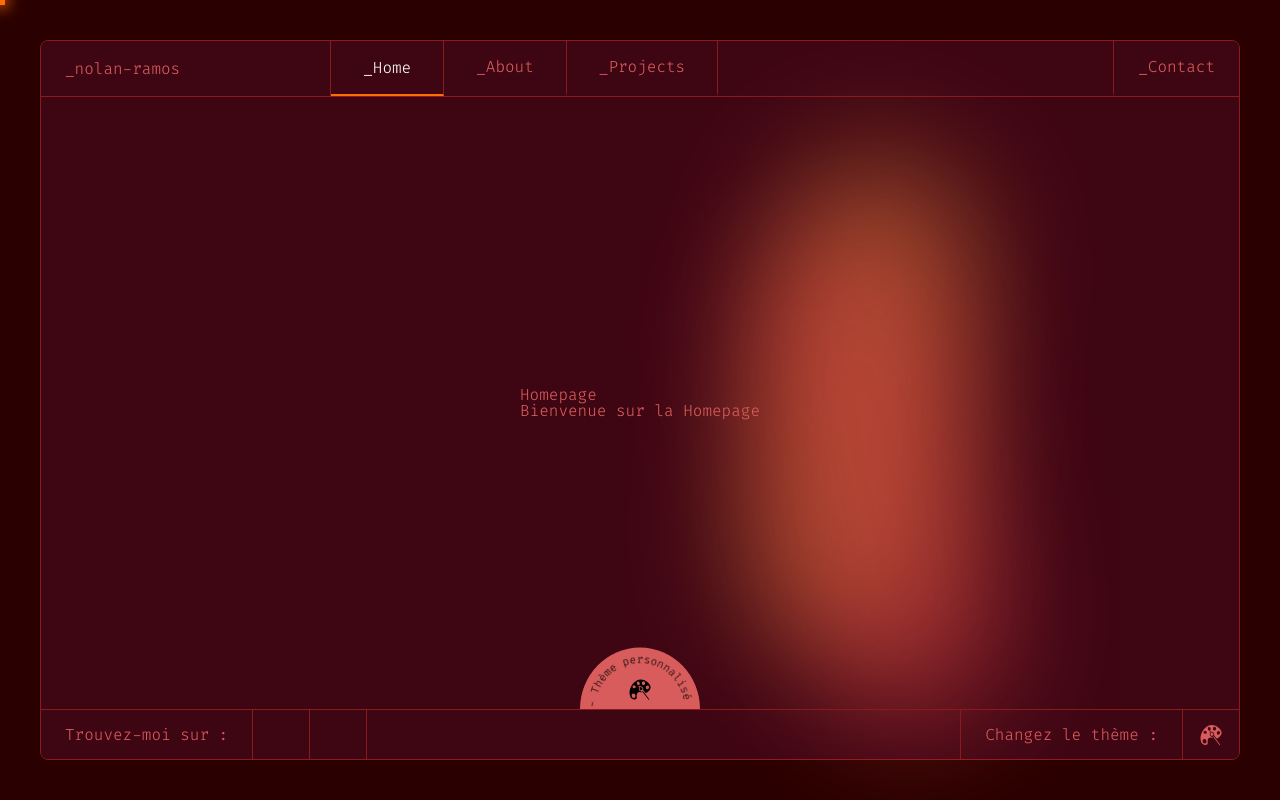
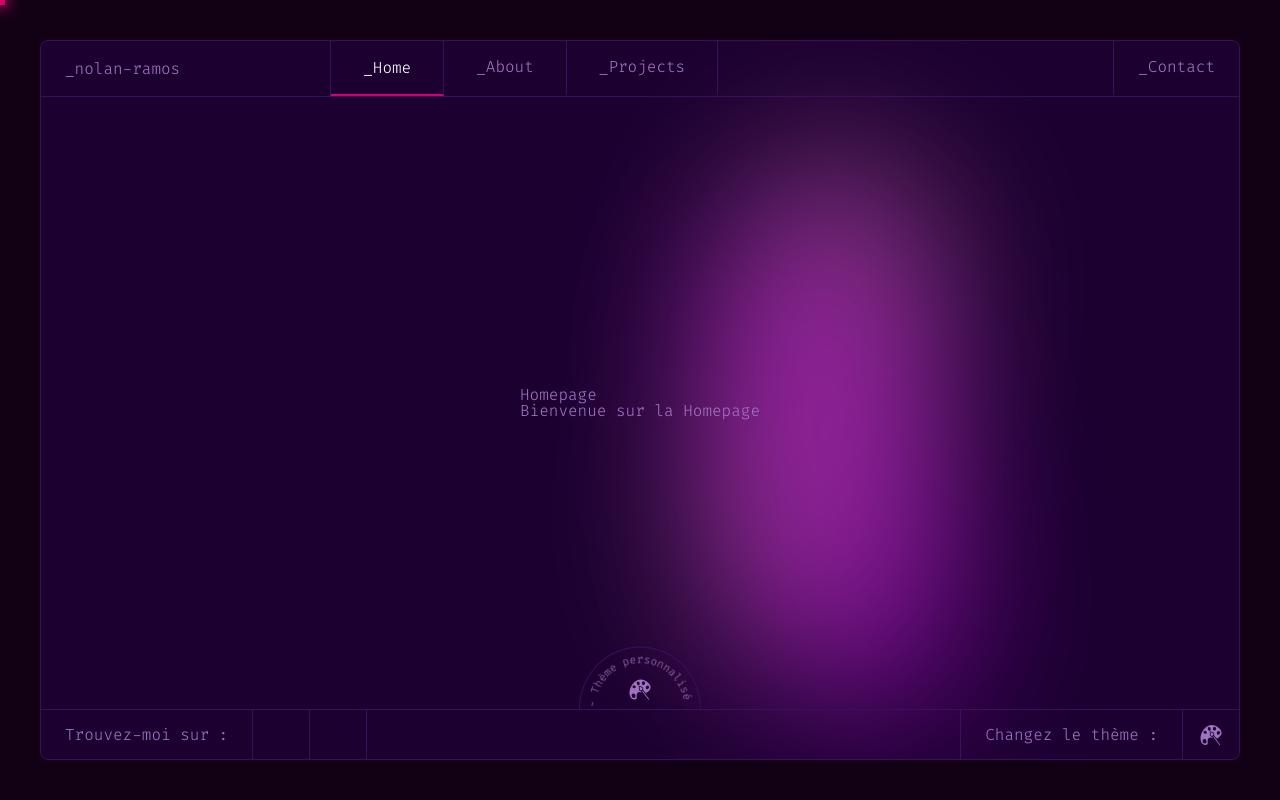
Before and after one commit to Nolan-ramos/portfolio_nolan_v2, a React (Create React App) app: page / in a window 1280 px wide. Built offline with nearby package versions, Linux system fonts and the light colour scheme.

Commit message:
add change theme

```diff
--- a/src/App.js
+++ b/src/App.js
@@ -15,6 +15,8 @@ function App() {
         <BrowserRouter>
             <div className="App">
                 <Background />
+                <Themes />
+                <Mouse />
                 <HeaderBar />
                 <div className="routes_container">
                     <Routes>
@@ -25,8 +27,6 @@ function App() {
                     </Routes>
                 </div>
                 <FooterBar />
-                <Themes />
-                <Mouse />
             </div>
         </BrowserRouter>
     );
--- a/src/styles/app.scss
+++ b/src/styles/app.scss
@@ -17,6 +17,7 @@
         align-items: center;
         justify-content: center;
         height: 100%;
+        width: 100%;
     }
     .text-hover{
         transition: color 0.3s ease-in-out;
--- a/src/styles/components/background.scss
+++ b/src/styles/components/background.scss
@@ -15,12 +15,12 @@
         width: 500px;
         height: 200px;
         opacity: 0.4;
-        position: fixed;
+        position: absolute;
         border-radius: 100px;
         animation-duration: 15s;
         animation-timing-function: linear;
         animation-iteration-count: infinite;
-        filter: blur(60px);
+        filter: blur(80px);
         &__first{
             top: 50%;
             right: 170px;
--- a/src/styles/components/themes.scss
+++ b/src/styles/components/themes.scss
@@ -14,8 +14,8 @@
         display: flex;
         align-items: center;
         justify-content: center;
-        background-color: var(--color);
         border-radius: 50%;
+        border: 1px solid var(--border-color);
     }
     &__text{
         &__svg {
@@ -26,7 +26,7 @@
         }
         &__content{
             font-size: 9.2px;
-            fill: var(--background-color);
+            fill: var(--color);
         }
     }
     &__cercle{
@@ -39,7 +39,7 @@
             width: 24px;
             height: 24px;
             path{
-                fill: var(--background-color);
+                fill: var(--color);
             }
         }
     }
--- a/src/styles/variables.scss
+++ b/src/styles/variables.scss
@@ -9,6 +9,19 @@
     --primary-shape-color: #43d9ad;
     --secondary-shape-color: #4d5bce;
     --color: #607B96;
+}
+
+// red
+:root {
+    --primary-background-color: #2A0000;
+    --secondary-background-color: #3F0613;
+    --secondary-background-color-opacity: #3F0613E6;
+    --border-color: #8B1A1A;
+    --primary-action-color: #FF4500;
+    --secondary-action-color: #FF6F00;
+    --primary-shape-color: #FF9B3D;
+    --secondary-shape-color: #FF4F4F;
+    --color: #D95C5C;
 }
 
 // purple
@@ -23,16 +36,3 @@
     --secondary-shape-color: #D600FF;
     --color: #A073C0;
 }
-
-// red
-:root {
-    --primary-background-color: #2A0000;
-    --secondary-background-color: #3F0613;
-    --secondary-background-color-opacity: #3F0613E6;
-    --border-color: #8B1A1A;
-    --primary-action-color: #FF4500;
-    --secondary-action-color: #FF6F00;
-    --primary-shape-color: #FF9B3D;
-    --secondary-shape-color: #FF4F4F;
-    --color: #D95C5C;
-}
```
